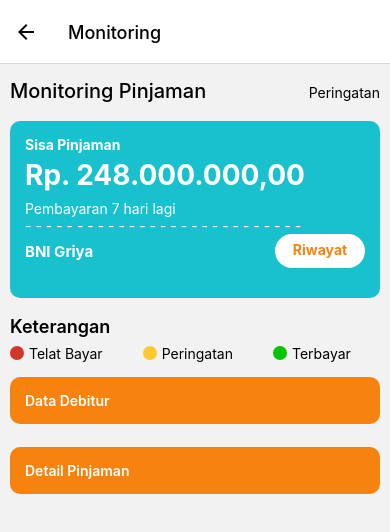
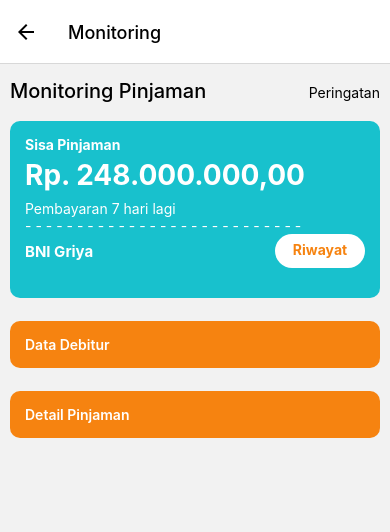
Before and after one commit to ascaryaaa/react-native-spring-boot-angular-loan, a React Native app in the folder mobile-side/: screen /Monitoring in a window 390 px wide. Shown: the top 532 px of the page. Built offline with nearby package versions, Linux system fonts and the light colour scheme.

Commit message:
added monitoring debitur

```diff
--- a/mobile-side/src/screens/Monitoring.jsx
+++ b/mobile-side/src/screens/Monitoring.jsx
@@ -1,7 +1,16 @@
-import React from 'react';
-import { View, Text, StyleSheet, TouchableOpacity, ScrollView, FlatList, Image} from 'react-native';
+import React, { useState } from 'react';
+import { View, Text, StyleSheet, TouchableOpacity, ScrollView} from 'react-native';
 
 const Monitoring = ({ navigation}) => {
+  const [isDropdownOpen, setIsDropdownOpen] = useState(false);
+  const [isDropdownOpen1, setIsDropdownOpen1] = useState(false);
+
+  const toggleDropdown = () => {
+    setIsDropdownOpen(!isDropdownOpen);
+  };
+  const toggleDropdown1 = () => {
+    setIsDropdownOpen1(!isDropdownOpen1);
+  };
 
   return (
     <ScrollView style={styles.container}>
@@ -21,22 +30,28 @@ const Monitoring = ({ navigation}) => {
           </TouchableOpacity>
         </View>
       </View>
-        <View style={{marginTop: 10}}>
-          <Text style={{fontWeight: '600', fontSize: 18}}>Keterangan</Text>
-          <View style={styles.status}>
-            <View style={styles.ellipse} />
-            <Text style={{marginLeft: 5}}>Telat Bayar</Text>
-            <View style={styles.ellipse1} />
-            <Text style={{marginLeft: 5}}>Peringatan</Text>
-            <View style={styles.ellipse2} />
-            <Text style={{marginLeft: 5}}>Terbayar</Text>
+      <View style={styles.container1}>
+        <TouchableOpacity onPress={toggleDropdown} style={styles.detailButton}>
+          <Text style={styles.textButton}>Data Debitur</Text>
+        </TouchableOpacity>
+        {isDropdownOpen && (
+          <View style={styles.dropdownContent}>
+            <Text style={styles.infoText}>This is the dropdown content.</Text>
+            <Text style={styles.infoText}>It can contain any information you want to display.</Text>
           </View>
+        )}
       </View>
-        <View style={styles.detailButton}>
-          <Text style={styles.textButton}>Data Debitur</Text>
+
+      <View style={styles.container1}>
+        <TouchableOpacity onPress={toggleDropdown1} style={styles.detailButton}>
+          <Text style={styles.textButton}>Detail Pinjaman</Text>
+        </TouchableOpacity>
+        {isDropdownOpen1 && (
+          <View style={styles.dropdownContent}>
+            <Text style={styles.infoText}>This is the dropdown content.</Text>
+            <Text style={styles.infoText}>It can contain any information you want to display.</Text>
           </View>
-        <View style={styles.detailButton}>
-          <Text style={styles.textButton}>Detail Pinjaman</Text>
+        )}
       </View>
     </ScrollView>
   );
@@ -75,29 +90,6 @@ status: {
   flexDirection: 'row',
   marginTop: 8,
 },
-ellipse: {
-  marginTop: 1,
-  width: 14,
-  height: 14,
-  borderRadius: 20,
-  backgroundColor: '#D4352A',
-},
-ellipse1: {
-  marginTop: 1,
-  width: 14,
-  height: 14,
-  borderRadius: 20,
-  backgroundColor: '#FFC930',
-  marginLeft: 40,
-},
-ellipse2: {
-  marginTop: 1,
-  width: 14,
-  height: 14,
-  borderRadius: 20,
-  backgroundColor: '#04C300',
-  marginLeft: 40,
-},
 detailButton: {
   marginTop: 15,
   padding: 15,
@@ -112,4 +104,20 @@ textButton: {
   fontWeight: '600',
   fontSize: 14,
 },
+
+container1: {
+  flex: 1,
+  alignItems: "center",
+  justifyContent: "center",
+},
+dropdownContent: {
+  backgroundColor: "rgba(0, 0, 0, 0.1)",
+  padding: 10,
+  borderRadius: 5,
+  marginTop: 10,
+},
+infoText: {
+  fontSize: 16,
+},
+
 })
--- a/mobile-side/src/screens/SyaratKetentuan.jsx
+++ b/mobile-side/src/screens/SyaratKetentuan.jsx
@@ -12,45 +12,46 @@ const SyaratKetentuan = ({navigation}) => {
 
   return (
     <View style={styles.container}>
+      <View style={styles.container1}>
         <Text style={{ marginBottom: 10, fontSize: 16, fontWeight:'600' }}>Syarat dan Ketentuan</Text>
-      <Text>Dengan menekan tombol "Setuju & Ajukan Pinjaman" di bawah ini, saya menyatakan hal-hal sebagai berikut :</Text>
+        <Text style={{marginBottom: 10, textAlign: 'justify'}}>Dengan menekan tombol "Setuju & Ajukan Pinjaman" di bawah ini, saya menyatakan hal-hal sebagai berikut :</Text>
         <View style={styles.text}>
           <Text>1. </Text>
-        <Text>Data dan informasi yang saya berikan dalam pengajuan ini adalah sesuai keadaaan yang sebenar-benarnya.</Text>
+          <Text style={{textAlign: 'justify'}}>Data dan informasi yang saya berikan dalam pengajuan ini adalah sesuai keadaaan yang sebenar-benarnya.</Text>
         </View>
         <View style={styles.text}>
           <Text>2. </Text>
           <View style={styles.text1}>
-          <Text>Saya menyetujui bahwa PT. Bank Negara Indonesia (Persero), Tbk, selanjutnya disebut Bank, berwenang untuk:</Text>
+            <Text style={{textAlign: 'justify'}}>Saya menyetujui bahwa PT. Bank Negara Indonesia (Persero), Tbk, selanjutnya disebut Bank, berwenang untuk:</Text>
             <View style={styles.text}>
               <Text>a. </Text>
-            <Text>Memeriksa kebenaran data yang saya sampaikan dalam pengajuan ini.</Text>
+              <Text style={{textAlign: 'justify'}}>Memeriksa kebenaran data yang saya sampaikan dalam pengajuan ini.</Text>
             </View>
             <View style={styles.text}>
               <Text>b. </Text>
-            <Text>Mencari dan memperoleh keterangan dan referensi dari sumber manapun dengan cara yang dianggap sah oleh Bank.</Text>
+              <Text style={{textAlign: 'justify'}}>Mencari dan memperoleh keterangan dan referensi dari sumber manapun dengan cara yang dianggap sah oleh Bank.</Text>
             </View>
             <View style={styles.text}>
               <Text>c. </Text>
-            <Text>Menyetujui atau menolak pengajuan pinjaman saya berdasarkan analisa Bank.</Text>
+              <Text style={{textAlign: 'justify'}}>Menyetujui atau menolak pengajuan pinjaman saya berdasarkan analisa Bank.</Text>
             </View>
             <View style={styles.text}>
               <Text>d. </Text>
-            <Text>Tidak mengembalikan seluruh dokumen yang telah saya serahkan kepada Bank</Text>
+              <Text style={{textAlign: 'justify'}}>Tidak mengembalikan seluruh dokumen yang telah saya serahkan kepada Bank</Text>
             </View>
             <View style={styles.text}>
               <Text>e. </Text>
-            <Text>Memberikan secara terbatas dan/atau tidak terbatas data yang telah saya sampaikan dalam pengajuan ini kepada pihak ketiga dalam rangka kepentingan pemrosesan pengajuan pinjaman</Text>
+              <Text style={{textAlign: 'justify'}}>Memberikan secara terbatas dan/atau tidak terbatas data yang telah saya sampaikan dalam pengajuan ini kepada pihak ketiga dalam rangka kepentingan pemrosesan pengajuan pinjaman</Text>
             </View>
           </View>
         </View>
         <View style={styles.text}>
           <Text>3. </Text>
-        <Text>Saya memahami dan mengerti bahwa Bank tidak berkewajiban untuk memberikan fasilitas kredit kepada saya hingga saya memenuhi semua persyaratan yang berlaku pada Bank dan telah menandatangani dokumen yang diperlukan Bank dalam pemberian kredit.</Text>
+          <Text style={{textAlign: 'justify'}}>Saya memahami dan mengerti bahwa Bank tidak berkewajiban untuk memberikan fasilitas kredit kepada saya hingga saya memenuhi semua persyaratan yang berlaku pada Bank dan telah menandatangani dokumen yang diperlukan Bank dalam pemberian kredit.</Text>
         </View>
         <View style={styles.text}>
           <Text>4. </Text>
-        <Text>Apabila ternyata data dan informasi, serta pernyataan yang saya berikan/buat tidak sesuai dengan keadaan yang sebenarnya, maka segala risiko dan konsekuensi yang diakibatkannya menjadi sepenuhnya tanggung jawab saya.</Text>
+          <Text style={{textAlign: 'justify'}}>Apabila ternyata data dan informasi, serta pernyataan yang saya berikan/buat tidak sesuai dengan keadaan yang sebenarnya, maka segala risiko dan konsekuensi yang diakibatkannya menjadi sepenuhnya tanggung jawab saya.</Text>
         </View>
         <TouchableOpacity
           onPress={toggleCheckbox}
@@ -64,11 +65,12 @@ const SyaratKetentuan = ({navigation}) => {
             size={24}
             color="black"
           />
-        <Text style={{ marginLeft: 8 }}>Saya menyetujui syarat dan ketentuan ini</Text>
+          <Text style={{ marginLeft: 8, fontSize: 12 }}>Saya menyetujui syarat dan ketentuan ini</Text>
         </TouchableOpacity>
         <TouchableOpacity style={styles.button1} onPress={() => navigation.navigate('NotificationSuccess')}>
           <Text style={{textAlign: 'center', paddingTop: 13, color: 'white', fontWeight: '900'}}>Ajukan Pinjaman</Text>
         </TouchableOpacity>
+      </View>
     </View>
   );
 };
@@ -77,7 +79,11 @@ export default SyaratKetentuan;
 const styles = StyleSheet.create({
 container: {
   flex:1,
-    padding: 10,
+  marginRight: 10,
+},
+container1: {
+  marginHorizontal: 16,
+  marginRight: 25,
 },
 button: {
   backgroundColor:'lightgrey',
@@ -94,8 +100,10 @@ button1: {
 },
 text: {
   flexDirection: 'row',
+  fontSize: 12,
 },
 text1: {
   flexDirection: 'column',
+  marginRight: 35,
 }
 })
```
Lines whose indentation alone changed are shown as unchanged.
